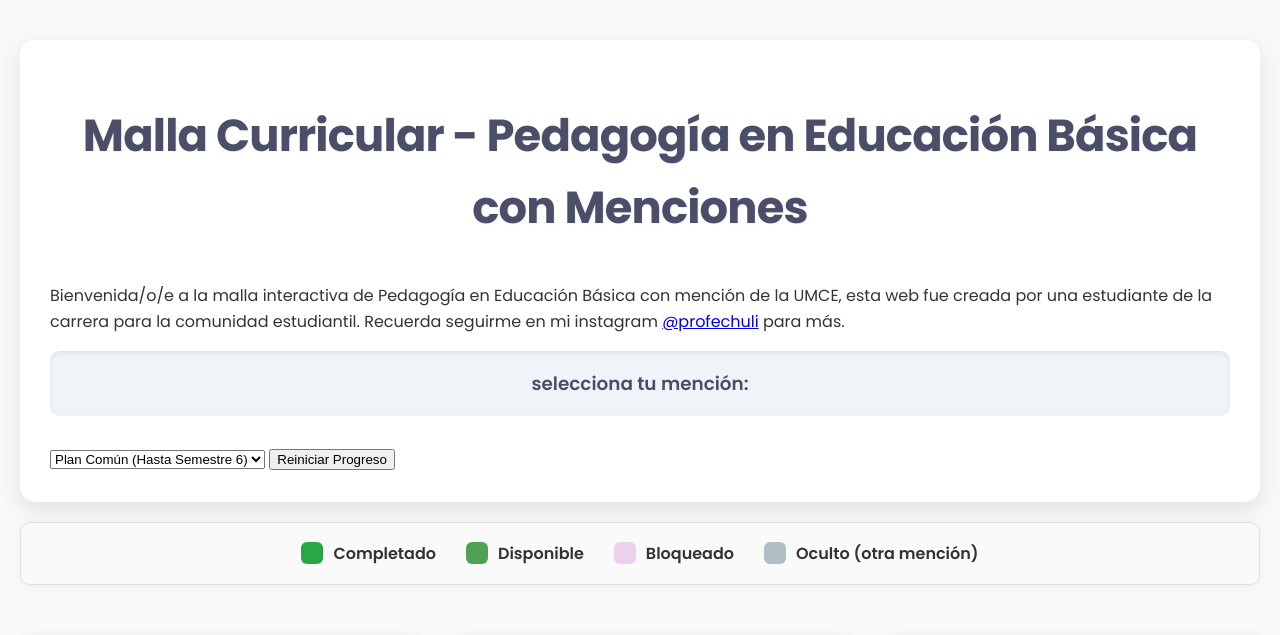
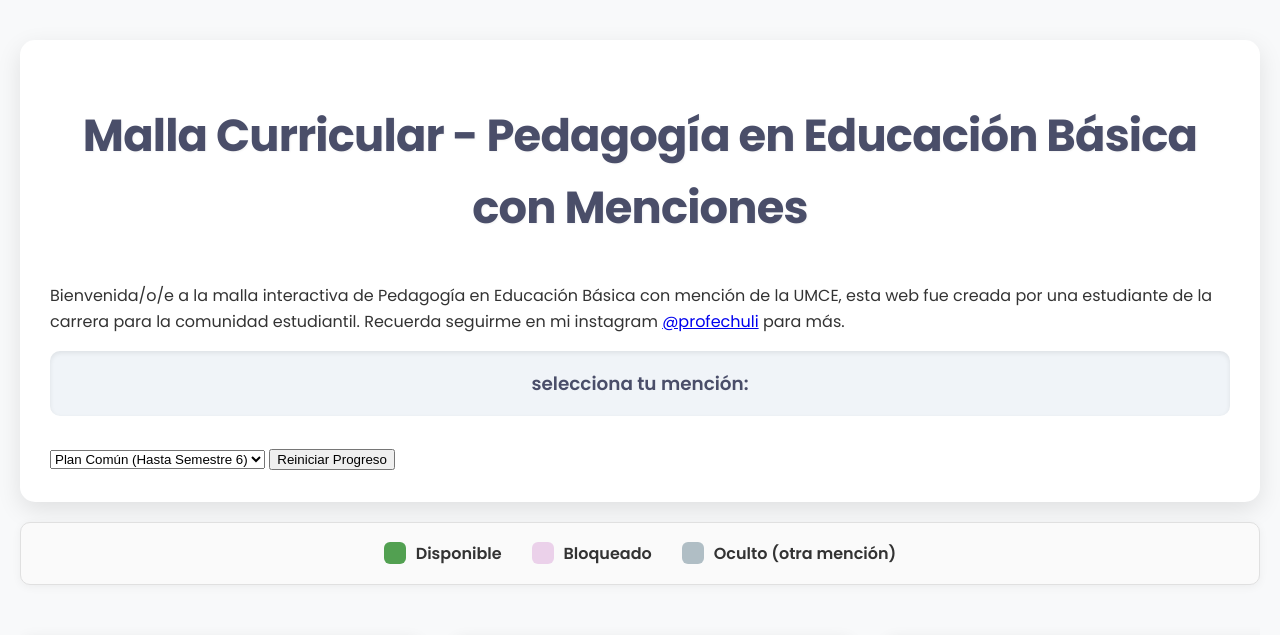
Before and after one commit to 170357/Malla-PEB-UMCE, a plain HTML site: page index.html in a window 1280 px wide. Shown: the top 635 px of the page. Drawn offline with Linux system fonts and the light colour scheme.

Commit message:
Update index.html

```diff
--- a/index.html
+++ b/index.html
@@ -31,7 +31,6 @@
         </div>
 
         <div class="legend">
-            <span class="legend-item completed">Completado</span>
             <span class="legend-item available">Disponible</span>
             <span class="legend-item locked">Bloqueado</span>
             <span class="legend-item hidden-mention">Oculto (otra mención)</span>
```
